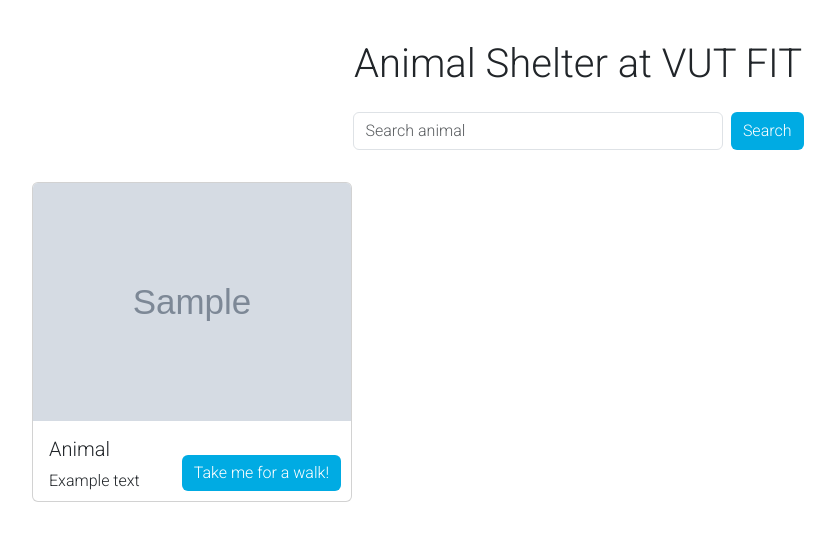
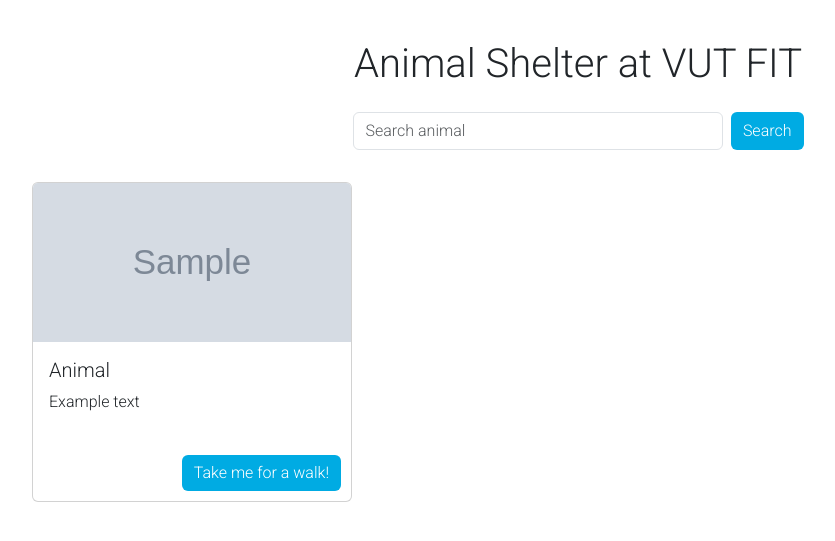
Before and after one commit to Dandys3900/IIS-Project, a Django app: page / in a window 1280 px wide. Shown: the part 58-599 px from the top of the page, without its empty margins (62-897 px from the left). Run offline with Django 5.2, Linux system fonts and the light colour scheme; tables that the repository leaves empty hold one stand-in row (values such as "Sample post"); grey boxes marked "Sample" are stand-in pictures.

Commit message:
Ready for review.

```diff
--- a/project/forms.py
+++ b/project/forms.py
@@ -82,7 +82,7 @@ class CreateUserForm(SignUpForm):
 class UploadImageForm(forms.ModelForm):
     # Card_id taken from home.html
     animal_id = forms.IntegerField(widget=forms.HiddenInput())
-    image     = forms.ImageField(widget=forms.FileInput())
+    image     = forms.ImageField(widget=forms.FileInput(), required=False)
 
     class Meta():
         model = AnimalPhoto
--- a/project/models.py
+++ b/project/models.py
@@ -69,7 +69,7 @@ class AnimalPhoto(models.Model):
     image_id  = models.AutoField(primary_key=True, db_column="photoID")
     animal_id = models.IntegerField(db_column="animalID")
     # Store image in MEDIA_ROOT folder
-    image = models.ImageField(upload_to="", db_column="imagePath")
+    image = models.ImageField(db_column="imagePath")
 
     class Meta:
         # Specify table for storing images
--- a/project/templates/home.html
+++ b/project/templates/home.html
@@ -29,7 +29,7 @@
                         {% for image in images %}
                             <div class="col mb-3">
                                 <div class="card" style="width: 20em; height: 20em;" id="{{ image.animal_id }}" onclick="showDetails(this.id)">
-                                    <img src="{{ image.image.url }}" class="card-img-top" alt="Isn't it beautiful?">
+                                    <img src="{{ image.image.url }}" class="card-img-top" style="width: 100%; height: 50%; object-fit: cover;">
                                     <div class="card-body">
                                         <h5 class="card-title">Animal</h5>
                                         <p class="card-text">Example text</p>
--- a/project/views.py
+++ b/project/views.py
@@ -14,7 +14,7 @@ def home(request):
         form = UploadImageForm(request.POST, request.FILES)
         if form.is_valid():
             # Extract image and cardID to check if already has image
-            image    = form.cleaned_data["image"]
+            image    = form.cleaned_data["image"] or "generic_animal.png"
             animalID = form.cleaned_data["animal_id"]
             # Check if that image already exists
             curImage = AnimalPhoto.objects.filter(animal_id=animalID).first()
--- a/source/urls.py
+++ b/source/urls.py
@@ -16,8 +16,12 @@ Including another URLconf
 """
 from django.contrib import admin
 from django.urls import path, include
+from django.conf.urls.static import static
+from django.conf import settings
 
 urlpatterns = [
     path('admin/', admin.site.urls),
     path('', include('project.urls'))
 ]
+
+urlpatterns += static(settings.MEDIA_URL, document_root=settings.MEDIA_ROOT)
```
Also changed, not shown: mediafiles/generic_animal.png (added), project/migrations/0002_animalphoto.py, 1 other file.
